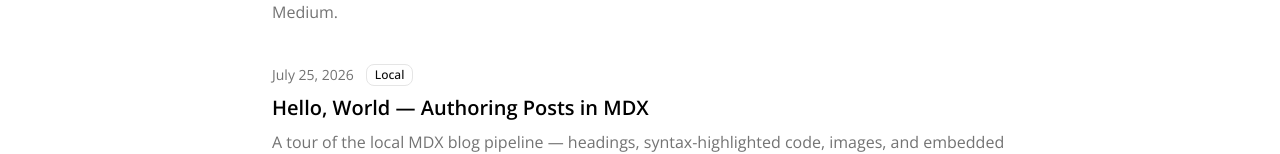
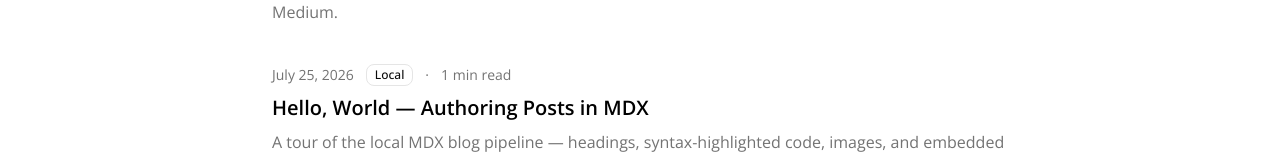
Before and after one commit to ayuthmang/ayuthmang.dev, a Next.js app: page /blog in a window 1280 px wide. Shown: the part 166-320 px from the top of the page. Built offline with nearby package versions, Linux system fonts and the light colour scheme; no server answers.

Commit message:
feat: display reading time on blog listing page

```diff
--- a/src/app/blog/page.tsx
+++ b/src/app/blog/page.tsx
@@ -21,6 +21,7 @@ type BlogListItem = {
   date: string
   tags: string[]
   source: 'Local' | 'Medium'
+  readingTime?: number
 }
 
 function stripHtml(value: string): string {
@@ -35,6 +36,7 @@ async function getBlogList(): Promise<BlogListItem[]> {
     date: post.date,
     tags: post.tags,
     source: 'Local',
+    readingTime: post.readingTime,
   }))
 
   const mediumItems = await getMediumItemsSafe(MEDIUM_USERNAME)
@@ -86,6 +88,12 @@ export default async function BlogIndexPage() {
                 <div className="flex items-center gap-3 text-sm text-muted-foreground">
                   <time dateTime={post.date}>{formatDate(post.date)}</time>
                   <Badge variant="outline">{post.source}</Badge>
+                  {post.readingTime !== undefined ? (
+                    <>
+                      <span>·</span>
+                      <span>{post.readingTime} min read</span>
+                    </>
+                  ) : null}
                 </div>
                 <h2 className="text-xl font-semibold">
                   <Link
```
